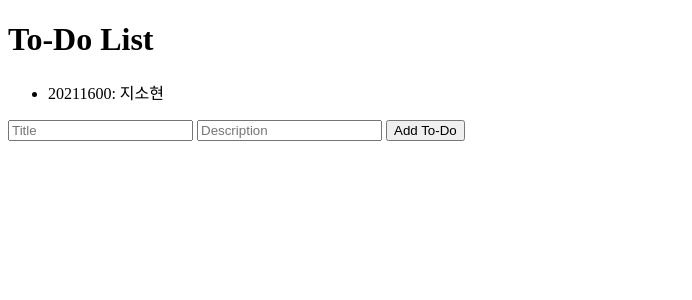
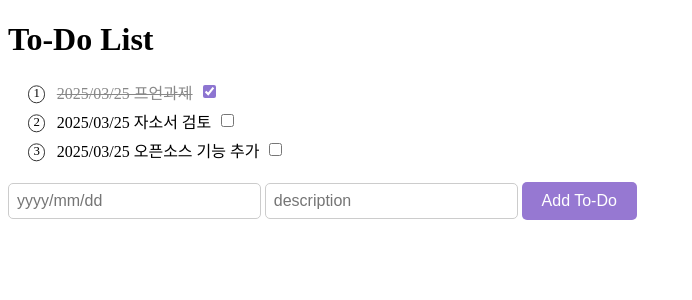
Before and after one commit to SOSO-0304/FastApi-Todos, a FastAPI app: page / in a window 1280 px wide. Shown: the top 300 px of the page, without its empty margins (0-692 px from the left). Run offline with FastAPI, Linux system fonts and the light colour scheme.

Commit message:
체크박스 및 순번 추가

```diff
--- a/templates/index.html
+++ b/templates/index.html
@@ -4,13 +4,92 @@
     <meta charset="UTF-8">
     <meta name="viewport" content="width=device-width, initial-scale=1.0">
     <title>To-Do List</title>
+    <style>
+        #todo-list {
+            list-style-type: none;
+            padding-left: 20px;
+        }
+
+        .circle_list {
+            counter-reset: circle 0;
+        }
+
+        .circle_item {
+            position: relative;
+            list-style: none;
+            margin-bottom: 5px;
+            padding-left: 0.8em;
+            display: flex;
+            align-items: center;
+        }
+
+        .circle_item::before {
+            position: absolute;
+            top: 60%;
+            left: 0;
+            transform: translateY(-50%);
+            counter-increment: circle 1;
+            content: counter(circle);
+            font-size: 0.8em;
+            width: 1.2em;
+            height: 1.2em;
+            border-radius: 50%;
+            background-color: #FFF;
+            text-align: center;
+            line-height: 1.2em;
+            border: 1px solid #333;
+        }
+
+        .completed {
+            text-decoration: line-through;
+            color: #888;
+        }
+
+        .checkbox {
+            accent-color: rgb(141, 117, 209);
+            margin-left: 10px
+        }
+
+        span {
+            margin-left: 1em;
+        }
+
+        button {
+            background-color: rgb(150, 120, 210);
+            color: white;
+            padding: 10px 20px;
+            border: none;
+            border-radius: 5px;
+            font-size: 16px;
+            cursor: pointer;
+            transition: background-color 0.3s;
+        }
+
+        button:hover {
+            background-color: rgb(160, 140, 230);
+        }
+
+        input[type="text"] {
+            padding: 8px;
+            margin: 5px 0 10px 0;
+            width: 20%;
+            border: 1px solid #ccc;
+            border-radius: 5px;
+            font-size: 16px;
+            box-sizing: border-box;
+        }
+
+        form {
+            margin-bottom: 20px;
+        }
+    </style>
 </head>
 <body>
     <h1>To-Do List</h1>
-    <ul id="todo-list"></ul>
+    <ul id="todo-list" class="circle_list"></ul>
     <form id="todo-form">
-        <input type="text" id="title" placeholder="Title" required>
-        <input type="text" id="description" placeholder="Description" required>
+        <input type="text" id="title" placeholder="yyyy/mm/dd" required>
+        <input type="text" id="description" placeholder="description" required>
         <button type="submit">Add To-Do</button>
     </form>
     <script>
@@ -19,10 +98,42 @@
             const todos = await response.json();
             const todoList = document.getElementById('todo-list');
             todoList.innerHTML = '';
-            todos.forEach(todo => {
+
+            todos.forEach((todo) => {
                 const li = document.createElement('li');
-                li.textContent = `${todo.title}: ${todo.description}`;
+                li.classList.add('circle_item');
+
+                const checkbox = document.createElement('input');
+                checkbox.type = 'checkbox';
+                checkbox.classList.add('checkbox');
+                checkbox.checked = todo.completed;
+
+                checkbox.addEventListener('change', async () => {
+                    todo.completed = checkbox.checked;
+                    await updateTodo(todo);
+                    fetchTodos();
+                });
+
+                const span = document.createElement('span');
+                span.textContent = `${todo.title} ${todo.description}`;
+
+                if (todo.completed) {
+                    span.classList.add('completed');
+                }
+
                 todoList.appendChild(li);
+                li.appendChild(span);
+                li.appendChild(checkbox);
+            });
+        }
+
+        async function updateTodo(todo) {
+            await fetch(`/todos/${todo.id}`, {
+                method: 'PUT',
+                headers: {
+                    'Content-Type': 'application/json'
+                },
+                body: JSON.stringify(todo)
             });
         }
 
--- a/todo.json
+++ b/todo.json
@@ -1,8 +1,20 @@
 [
     {
-        "id": 1741344689555,
-        "title": "20211600",
-        "description": "\uc9c0\uc18c\ud604",
+        "id": 1742910123813,
+        "title": "2025/03/25",
+        "description": "\ud504\uc5b8\uacfc\uc81c",
+        "completed": true
+    },
+    {
+        "id": 1742910143532,
+        "title": "2025/03/25",
+        "description": "\uc790\uc18c\uc11c \uac80\ud1a0",
+        "completed": false
+    },
+    {
+        "id": 1742910150576,
+        "title": "2025/03/25",
+        "description": "\uc624\ud508\uc18c\uc2a4 \uae30\ub2a5 \ucd94\uac00",
         "completed": false
     }
 ]
```
